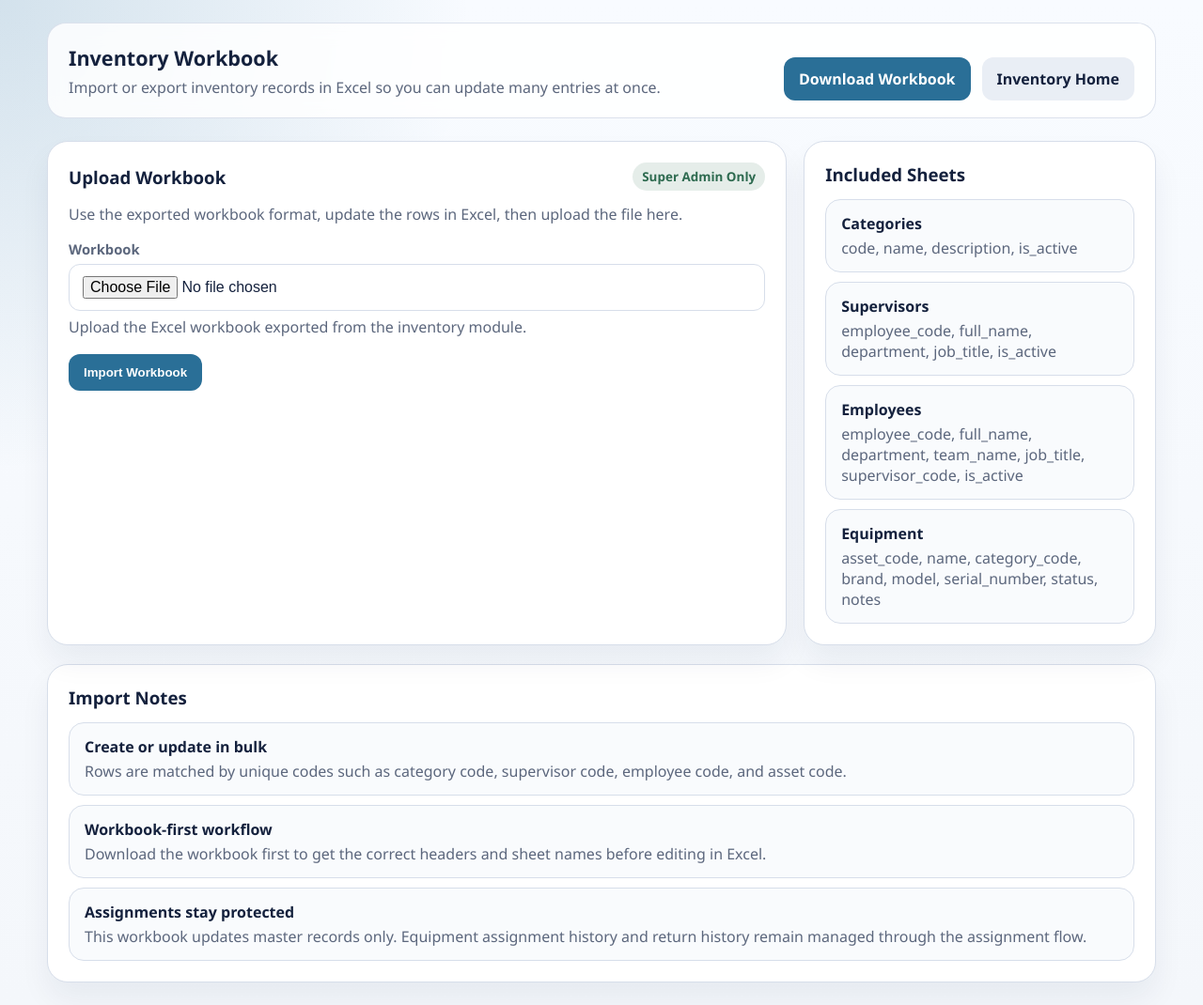
After one commit to wacky004/Employee-tag-system, a Django app: page /inventory/workbook/ in a window 1280 px wide. The commit adds this page. Shown: the whole page at 94% size. Run offline with Django 5.2, Linux system fonts and the light colour scheme; a user stored in the database is signed in; tables that the repository leaves empty hold one stand-in row (values such as "Sample post").

Commit message:
Add Excel import and export for inventory records

```diff
--- a/inventory/forms.py
+++ b/inventory/forms.py
@@ -39,6 +39,9 @@ class EmployeeForm(forms.ModelForm):
             queryset = Supervisor.objects.filter(Q(is_active=True) | Q(pk=self.instance.supervisor_id))
         supervisor_field = cast(forms.ModelChoiceField, self.fields["supervisor"])
         supervisor_field.queryset = queryset.order_by("full_name")
+        self.fields["is_active"].help_text = "Only active employees appear in equipment assignment dropdowns."
+        if not self.is_bound and not self.instance.pk:
+            self.fields["is_active"].initial = True
 
 
 class EmployeeAssignSupervisorForm(forms.Form):
@@ -55,6 +58,18 @@ class EmployeeAssignSupervisorForm(forms.Form):
 
 class EmployeeSearchForm(forms.Form):
     q = forms.CharField(required=False, label="Search")
+
+
+class InventoryWorkbookImportForm(forms.Form):
+    workbook = forms.FileField(
+        help_text="Upload the Excel workbook exported from the inventory module."
+    )
+
+    def clean_workbook(self):
+        workbook = self.cleaned_data["workbook"]
+        if not workbook.name.lower().endswith(".xlsx"):
+            raise forms.ValidationError("Please upload an .xlsx workbook.")
+        return workbook
 
 
 class EquipmentCategoryForm(forms.ModelForm):
@@ -107,6 +122,7 @@ class EquipmentAssignmentForm(forms.Form):
         employee_field = cast(forms.ModelChoiceField, self.fields["employee"])
         equipment_field.queryset = Equipment.objects.order_by("asset_code", "name")
         employee_field.queryset = Employee.objects.filter(is_active=True).order_by("full_name")
+        employee_field.help_text = "Only active inventory employees are listed here."
 
     def clean(self):
         cleaned_data = super().clean()
@@ -133,6 +149,7 @@ class EquipmentAssignmentCreateForm(forms.Form):
         employee_field = cast(forms.ModelChoiceField, self.fields["employee"])
         equipment_field.queryset = Equipment.objects.select_related("current_employee").order_by("asset_code", "name")
         employee_field.queryset = Employee.objects.filter(is_active=True).order_by("full_name", "employee_code")
+        employee_field.help_text = "Only active inventory employees are listed here."
 
     def clean(self):
         cleaned_data = super().clean()
--- a/inventory/urls.py
+++ b/inventory/urls.py
@@ -17,6 +17,8 @@ from .views import (
     EquipmentHistoryView,
     EquipmentReportListView,
     EquipmentUpdateView,
+    InventoryWorkbookExportView,
+    InventoryWorkbookView,
     InventoryDashboardView,
     InventorySummaryView,
     SupervisorCreateView,
@@ -34,6 +36,8 @@ urlpatterns = [
     path("audit-logs/", AuditLogListView.as_view(), name="audit-log-list"),
     path("categories/", EquipmentCategoryListView.as_view(), name="category-list"),
     path("categories/create/", EquipmentCategoryCreateView.as_view(), name="category-create"),
+    path("workbook/", InventoryWorkbookView.as_view(), name="workbook"),
+    path("workbook/export/", InventoryWorkbookExportView.as_view(), name="workbook-export"),
     path("equipment/reports/", EquipmentReportListView.as_view(), name="equipment-report-list"),
     path("equipment/reports/defective/", DefectiveEquipmentReportView.as_view(), name="defective-equipment-report"),
     path("equipment/reports/unused/", UnusedEquipmentReportView.as_view(), name="unused-equipment-report"),
--- a/inventory/views.py
+++ b/inventory/views.py
@@ -1,11 +1,18 @@
+from io import BytesIO
+
+from django import forms
 from django.contrib import messages
 from django.contrib.auth import get_user_model
 from django.contrib.auth.mixins import LoginRequiredMixin, UserPassesTestMixin
+from django.db import transaction
 from django.db.models import Count, Q
+from django.http import HttpResponse
 from django.shortcuts import get_object_or_404, redirect
 from django.urls import reverse
 from django.utils import timezone
+from django.views import View
 from django.views.generic import CreateView, DetailView, FormView, ListView, TemplateView, UpdateView
+from openpyxl import Workbook, load_workbook
 
 from .forms import (
     EquipmentAssignmentCreateForm,
@@ -15,6 +22,7 @@ from .forms import (
     EquipmentAssignmentForm,
     EquipmentCategoryForm,
     EquipmentForm,
+    InventoryWorkbookImportForm,
     EquipmentReturnForm,
     SupervisorForm,
 )
@@ -29,6 +37,13 @@ from .models import (
 )
 
 User = get_user_model()
+
+WORKBOOK_SHEETS = {
+    "Categories": ["code", "name", "description", "is_active"],
+    "Supervisors": ["employee_code", "full_name", "department", "job_title", "is_active"],
+    "Employees": ["employee_code", "full_name", "department", "team_name", "job_title", "supervisor_code", "is_active"],
+    "Equipment": ["asset_code", "name", "category_code", "brand", "model", "serial_number", "status", "notes"],
+}
 
 
 def _dashboard_url(user):
@@ -90,6 +105,234 @@ def _filter_equipment_queryset(queryset, params):
         queryset = queryset.filter(current_employee__isnull=True)
 
     return queryset
+
+
+def _normalize_cell(value):
+    if value is None:
+        return ""
+    if isinstance(value, str):
+        return value.strip()
+    return str(value).strip()
+
+
+def _parse_bool(value, default=True):
+    normalized = _normalize_cell(value).lower()
+    if not normalized:
+        return default
+    if normalized in {"1", "true", "yes", "y", "active"}:
+        return True
+    if normalized in {"0", "false", "no", "n", "inactive"}:
+        return False
+    raise forms.ValidationError(f"Invalid boolean value: {value}")
+
+
+def _read_sheet_rows(workbook, sheet_name):
+    if sheet_name not in workbook.sheetnames:
+        raise forms.ValidationError(f"Missing worksheet: {sheet_name}")
+
+    worksheet = workbook[sheet_name]
+    expected_headers = WORKBOOK_SHEETS[sheet_name]
+    rows = list(worksheet.iter_rows(values_only=True))
+    if not rows:
+        return []
+
+    headers = [_normalize_cell(value) for value in rows[0]]
+    if headers[: len(expected_headers)] != expected_headers:
+        raise forms.ValidationError(
+            f"Worksheet '{sheet_name}' must use these headers: {', '.join(expected_headers)}."
+        )
+
+    parsed_rows = []
+    for index, row in enumerate(rows[1:], start=2):
+        values = list(row[: len(expected_headers)])
+        if not any(value not in (None, "") for value in values):
+            continue
+        parsed_rows.append((index, dict(zip(expected_headers, values))))
+    return parsed_rows
+
+
+def _import_inventory_workbook(file_obj):
+    workbook = load_workbook(file_obj, data_only=True)
+    status_choices = {code for code, _label in Equipment.Status.choices}
+    results = {
+        "categories": 0,
+        "supervisors": 0,
+        "employees": 0,
+        "equipment": 0,
+    }
+
+    with transaction.atomic():
+        for row_number, row in _read_sheet_rows(workbook, "Categories"):
+            code = _normalize_cell(row["code"])
+            name = _normalize_cell(row["name"])
+            if not code or not name:
+                raise forms.ValidationError(f"Categories row {row_number} must include code and name.")
+            EquipmentCategory.objects.update_or_create(
+                code=code,
+                defaults={
+                    "name": name,
+                    "description": _normalize_cell(row["description"]),
+                    "is_active": _parse_bool(row["is_active"]),
+                },
+            )
+            results["categories"] += 1
+
+        for row_number, row in _read_sheet_rows(workbook, "Supervisors"):
+            employee_code = _normalize_cell(row["employee_code"])
+            full_name = _normalize_cell(row["full_name"])
+            if not employee_code or not full_name:
+                raise forms.ValidationError(
+                    f"Supervisors row {row_number} must include employee_code and full_name."
+                )
+            Supervisor.objects.update_or_create(
+                employee_code=employee_code,
+                defaults={
+                    "full_name": full_name,
+                    "department": _normalize_cell(row["department"]),
+                    "job_title": _normalize_cell(row["job_title"]),
+                    "is_active": _parse_bool(row["is_active"]),
+                },
+            )
+            results["supervisors"] += 1
+
+        for row_number, row in _read_sheet_rows(workbook, "Employees"):
+            employee_code = _normalize_cell(row["employee_code"])
+            full_name = _normalize_cell(row["full_name"])
+            supervisor_code = _normalize_cell(row["supervisor_code"])
+            supervisor = None
+            if not employee_code or not full_name:
+                raise forms.ValidationError(
+                    f"Employees row {row_number} must include employee_code and full_name."
+                )
+            if supervisor_code:
+                supervisor = Supervisor.objects.filter(employee_code=supervisor_code).first()
+                if not supervisor:
+                    raise forms.ValidationError(
+                        f"Employees row {row_number} references unknown supervisor code '{supervisor_code}'."
+                    )
+            Employee.objects.update_or_create(
+                employee_code=employee_code,
+                defaults={
+                    "full_name": full_name,
+                    "department": _normalize_cell(row["department"]),
+                    "team_name": _normalize_cell(row["team_name"]),
+                    "job_title": _normalize_cell(row["job_title"]),
+                    "supervisor": supervisor,
+                    "is_active": _parse_bool(row["is_active"]),
+                },
+            )
+            results["employees"] += 1
+
+        for row_number, row in _read_sheet_rows(workbook, "Equipment"):
+            asset_code = _normalize_cell(row["asset_code"])
+            name = _normalize_cell(row["name"])
+            category_code = _normalize_cell(row["category_code"])
+            status = _normalize_cell(row["status"]) or Equipment.Status.UNUSED
+            category = None
+
+            if not asset_code or not name:
+                raise forms.ValidationError(
+                    f"Equipment row {row_number} must include asset_code and name."
+                )
+            if category_code:
+                category = EquipmentCategory.objects.filter(code=category_code).first()
+                if not category:
+                    raise forms.ValidationError(
+                        f"Equipment row {row_number} references unknown category code '{category_code}'."
+                    )
+            if status not in status_choices:
+                raise forms.ValidationError(
+                    f"Equipment row {row_number} has invalid status '{status}'."
+                )
+
+            Equipment.objects.update_or_create(
+                asset_code=asset_code,
+                defaults={
+                    "name": name,
+                    "category": category,
+                    "brand": _normalize_cell(row["brand"]),
+                    "model": _normalize_cell(row["model"]),
+                    "serial_number": _normalize_cell(row["serial_number"]) or None,
+                    "status": status,
+                    "notes": _normalize_cell(row["notes"]),
+                },
+            )
+            results["equipment"] += 1
+
+    return results
+
+
+def _build_inventory_workbook():
+    workbook = Workbook()
+    default_sheet = workbook.active
+    workbook.remove(default_sheet)
+
+    def populate_sheet(title, headers, rows):
+        worksheet = workbook.create_sheet(title=title)
+        worksheet.append(headers)
+        for row in rows:
+            worksheet.append(row)
+
+    populate_sheet(
+        "Categories",
+        WORKBOOK_SHEETS["Categories"],
+        [
+            [category.code, category.name, category.description, "TRUE" if category.is_active else "FALSE"]
+            for category in EquipmentCategory.objects.order_by("name", "code")
+        ],
+    )
+    populate_sheet(
+        "Supervisors",
+        WORKBOOK_SHEETS["Supervisors"],
+        [
+            [
+                supervisor.employee_code,
+                supervisor.full_name,
+                supervisor.department,
+                supervisor.job_title,
+                "TRUE" if supervisor.is_active else "FALSE",
+            ]
+            for supervisor in Supervisor.objects.order_by("full_name", "employee_code")
+        ],
+    )
+    populate_sheet(
+        "Employees",
+        WORKBOOK_SHEETS["Employees"],
+        [
+            [
+                employee.employee_code,
+                employee.full_name,
+                employee.department,
+                employee.team_name,
+                employee.job_title,
+                employee.supervisor.employee_code if employee.supervisor else "",
+                "TRUE" if employee.is_active else "FALSE",
+            ]
+            for employee in Employee.objects.select_related("supervisor").order_by("full_name", "employee_code")
+        ],
+    )
+    populate_sheet(
+        "Equipment",
+        WORKBOOK_SHEETS["Equipment"],
+        [
+            [
+                equipment.asset_code,
+                equipment.name,
+                equipment.category.code if equipment.category else "",
+                equipment.brand,
+                equipment.model,
+                equipment.serial_number or "",
+                equipment.status,
+                equipment.notes,
+            ]
+            for equipment in Equipment.objects.select_related("category").order_by("asset_code", "name")
+        ],
+    )
+
+    output = BytesIO()
+    workbook.save(output)
+    output.seek(0)
+    return output.getvalue()
 
 
 def _get_active_assignment(equipment):
@@ -394,6 +637,44 @@ class AuditLogListView(SuperAdminInventoryAccessMixin, ListView):
 
     def get_queryset(self):
         return InventoryAuditLog.objects.select_related("actor").order_by("-timestamp", "-id")
+
+
+class InventoryWorkbookView(SuperAdminInventoryAccessMixin, FormView):
+    form_class = InventoryWorkbookImportForm
+    template_name = "inventory/workbook.html"
+
+    def get_context_data(self, **kwargs):
+        context = super().get_context_data(**kwargs)
+        context["sheet_map"] = WORKBOOK_SHEETS
+        return context
+
+    def form_valid(self, form):
+        try:
+            results = _import_inventory_workbook(form.cleaned_data["workbook"])
+        except forms.ValidationError as exc:
+            form.add_error("workbook", exc.message)
+            return self.form_invalid(form)
+
+        messages.success(
+            self.request,
+            "Workbook imported successfully: "
+            f"{results['categories']} categories, "
+            f"{results['supervisors']} supervisors, "
+            f"{results['employees']} employees, "
+            f"{results['equipment']} equipment rows processed.",
+        )
+        return redirect("inventory:workbook")
+
+
+class InventoryWorkbookExportView(SuperAdminInventoryAccessMixin, View):
+    def get(self, request, *args, **kwargs):
+        payload = _build_inventory_workbook()
+        response = HttpResponse(
+            payload,
+            content_type="application/vnd.openxmlformats-officedocument.spreadsheetml.sheet",
+        )
+        response["Content-Disposition"] = 'attachment; filename="inventory-workbook.xlsx"'
+        return response
 
 
 class EquipmentReportListView(InventoryAccessMixin, ListView):
--- a/templates/inventory/dashboard.html
+++ b/templates/inventory/dashboard.html
@@ -41,6 +41,10 @@
                     <a href="{% url 'inventory:equipment-report-list' %}" class="inventory-nav__item">
                         <span class="inventory-nav__title">Reports</span>
                         <span class="inventory-nav__meta">Filtering and summary pages</span>
+                    </a>
+                    <a href="{% url 'inventory:workbook' %}" class="inventory-nav__item">
+                        <span class="inventory-nav__title">Import / Export</span>
+                        <span class="inventory-nav__meta">Excel workbook updates</span>
                     </a>
                     {% if can_manage_inventory %}
                     <a href="{% url 'inventory:audit-log-list' %}" class="inventory-nav__item">
@@ -176,6 +180,7 @@
                             <a href="{% url 'inventory:category-create' %}" class="button secondary">Add Category</a>
                             <a href="{% url 'inventory:equipment-assign' %}" class="button secondary">Assign Equipment</a>
                             <a href="{% url 'inventory:employee-create' %}" class="button secondary">Add Employee</a>
+                            <a href="{% url 'inventory:workbook' %}" class="button secondary">Import / Export Excel</a>
                             {% endif %}
                             <a href="{% url 'inventory:equipment-report-list' %}" class="button secondary">View Equipment</a>
                             <a href="{% url 'inventory:defective-equipment-report' %}" class="button secondary">Defective Report</a>
--- /dev/null
+++ b/templates/inventory/workbook.html
@@ -0,0 +1,89 @@
+{% extends "base.html" %}
+
+{% block title %}Inventory Workbook{% endblock %}
+
+{% block content %}
+<div class="page">
+    <div class="shell">
+        <div class="topbar">
+            <div class="brand">
+                <h1>Inventory Workbook</h1>
+                <p>Import or export inventory records in Excel so you can update many entries at once.</p>
+            </div>
+            <div class="actions">
+                <a href="{% url 'inventory:workbook-export' %}" class="button">Download Workbook</a>
+                <a href="{% url 'inventory:dashboard' %}" class="button secondary">Inventory Home</a>
+            </div>
+        </div>
+
+        <div class="dashboard-grid">
+            <div class="card">
+                <div class="section-head">
+                    <h3>Upload Workbook</h3>
+                    <span class="badge good">Super Admin Only</span>
+                </div>
+                <p class="muted">Use the exported workbook format, update the rows in Excel, then upload the file here.</p>
+                <form method="post" enctype="multipart/form-data" style="margin-top: 16px;">
+                    {% csrf_token %}
+                    {% for field in form %}
+                    <div class="field">
+                        <label for="{{ field.id_for_label }}">{{ field.label }}</label>
+                        {{ field }}
+                        {% if field.help_text %}<div class="muted">{{ field.help_text }}</div>{% endif %}
+                        {% if field.errors %}<div class="muted">{{ field.errors|join:", " }}</div>{% endif %}
+                    </div>
+                    {% endfor %}
+                    {% if form.non_field_errors %}
+                    <div class="muted">{{ form.non_field_errors|join:", " }}</div>
+                    {% endif %}
+                    <div class="actions">
+                        <button type="submit" class="button">Import Workbook</button>
+                    </div>
+                </form>
+            </div>
+
+            <div class="card">
+                <div class="section-head">
+                    <h3>Included Sheets</h3>
+                </div>
+                <div class="list">
+                    {% for sheet_name, columns in sheet_map.items %}
+                    <div class="list-item">
+                        <div>
+                            <strong>{{ sheet_name }}</strong>
+                            <p>{{ columns|join:", " }}</p>
+                        </div>
+                    </div>
+                    {% endfor %}
+                </div>
+            </div>
+        </div>
+
+        <div class="card" style="margin-top: 20px;">
+            <div class="section-head">
+                <h3>Import Notes</h3>
+            </div>
+            <div class="list">
+                <div class="list-item">
+                    <div>
+                        <strong>Create or update in bulk</strong>
+                        <p>Rows are matched by unique codes such as category code, supervisor code, employee code, and asset code.</p>
+                    </div>
+                </div>
+                <div class="list-item">
+                    <div>
+                        <strong>Workbook-first workflow</strong>
+                        <p>Download the workbook first to get the correct headers and sheet names before editing in Excel.</p>
+                    </div>
+                </div>
+                <div class="list-item">
+                    <div>
+                        <strong>Assignments stay protected</strong>
+                        <p>This workbook updates master records only. Equipment assignment history and return history remain managed through the assignment flow.</p>
+                    </div>
+                </div>
+            </div>
+        </div>
+    </div>
+</div>
+{% endblock %}
```
Also changed, not shown: inventory/tests.py (+91 -0 lines).
